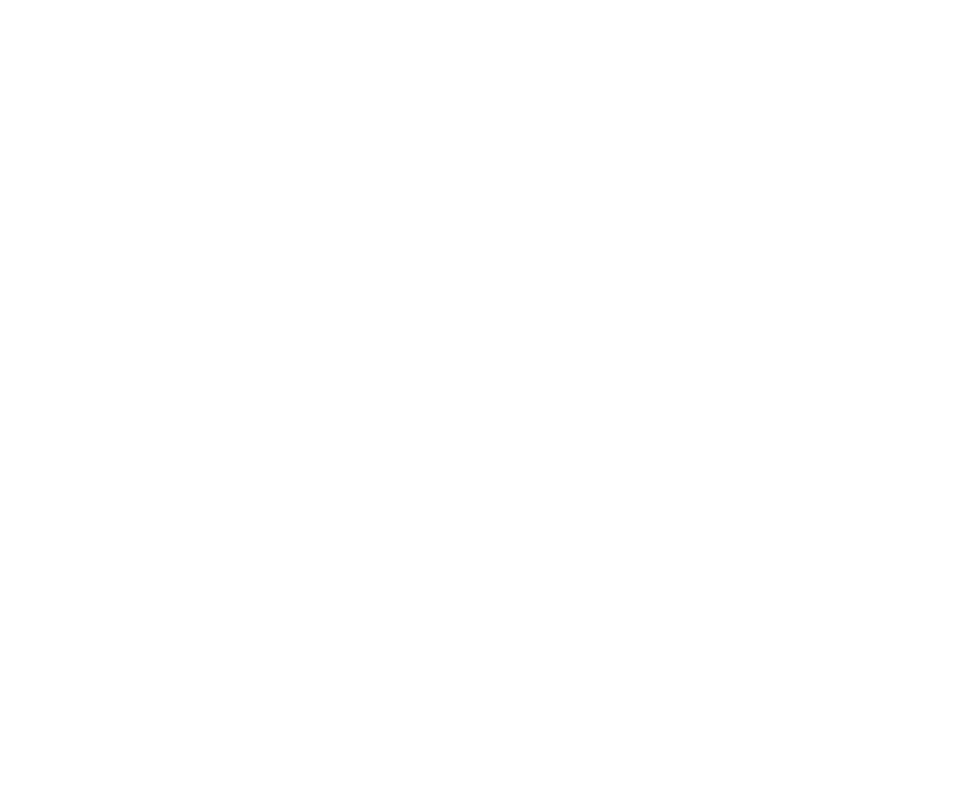
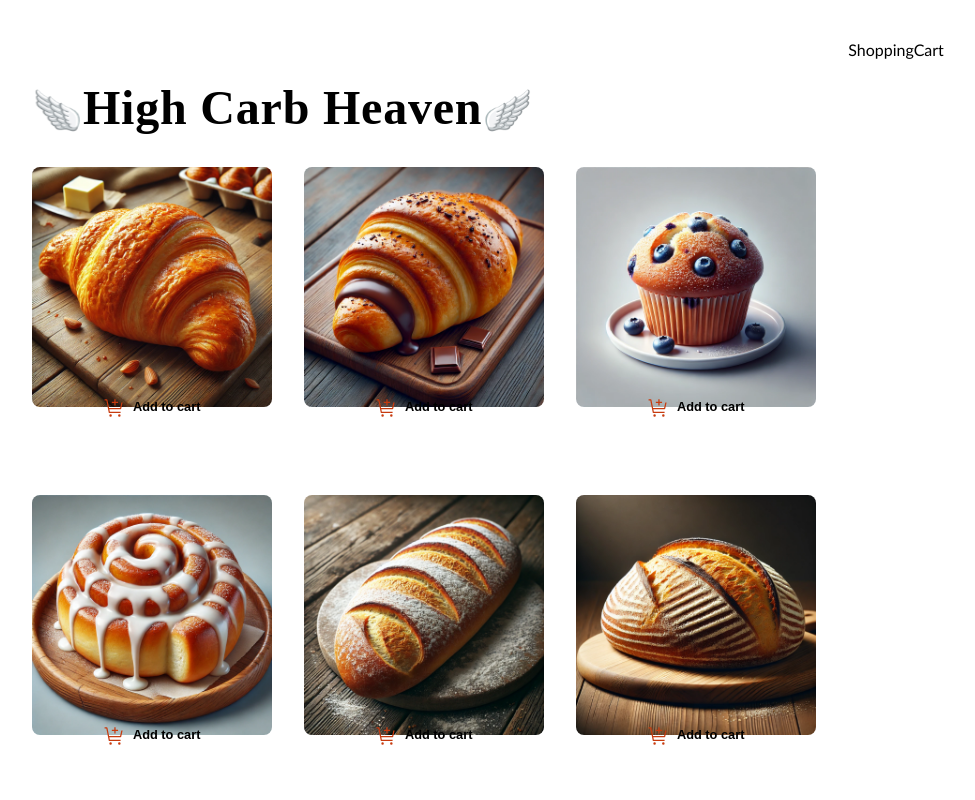
Before and after one commit to MartinusAaD/bakery-workshop, a React (Vite) app: page / in a window 1280 px wide. Shown: the top 800 px of the page, without its empty margins (152-1127 px from the left). Built offline with nearby package versions, Linux system fonts and the light colour scheme.

Commit message:
Create base content

```diff
--- a/src/App.jsx
+++ b/src/App.jsx
@@ -1,9 +1,19 @@
 import { useState } from "react";
-import "./App.module.css";
+import styles from "./App.module.css";
+import MenuList from "./components/MenuList/MenuList";
+import ShoppingCart from "./components/ShoppingCart/ShoppingCart";
 
 function App() {
+  const [cartContent, setCartContent] = useState([]);
 
-  return <></>;
+  return (
+    <>
+      <section className={styles.listWrapper}>
+        <MenuList cartContent={cartContent} setCartContent={setCartContent} />
+      </section>
+      <ShoppingCart />
+    </>
+  );
 }
 
 export default App;
--- /dev/null
+++ b/src/assets/data.js
@@ -0,0 +1,74 @@
+const bakeryItems = [
+	{
+	  id: 1,
+	  imageUrl: "images/croissant.jpg",
+	  name: "Butter Croissant",
+	  category: "Pastry",
+	  price: 2.5
+	},
+	{
+	  id: 2,
+	  imageUrl: "images/chocolate-croissant.jpg",
+	  name: "Chocolate Croissant",
+	  category: "Pastry",
+	  price: 3.0
+	},
+	{
+	  id: 3,
+	  imageUrl: "images/blueberry-muffin.jpg",
+	  name: "Blueberry Muffin",
+	  category: "Muffin",
+	  price: 2.8
+	},
+	{
+	  id: 4,
+	  imageUrl: "images/cinnamon-roll.jpg",
+	  name: "Cinnamon Roll",
+	  category: "Pastry",
+	  price: 3.5
+	},
+	{
+	  id: 5,
+	  imageUrl: "images/baguette.jpg",
+	  name: "French Baguette",
+	  category: "Bread",
+	  price: 4.0
+	},
+	{
+	  id: 6,
+	  imageUrl: "images/sourdough.jpg",
+	  name: "Sourdough Bread",
+	  category: "Bread",
+	  price: 5.5
+	},
+	{
+	  id: 7,
+	  imageUrl: "images/vanilla-cupcake.jpg",
+	  name: "Vanilla Cupcake",
+	  category: "Cake",
+	  price: 3.2
+	},
+	{
+	  id: 8,
+	  imageUrl: "images/chocolate-cake.jpg",
+	  name: "Chocolate Cake Slice",
+	  category: "Cake",
+	  price: 4.5
+	},
+	{
+	  id: 9,
+	  imageUrl: "images/apple-pie.jpg",
+	  name: "Apple Pie Slice",
+	  category: "Pie",
+	  price: 3.8
+	},
+	{
+	  id: 10,
+	  imageUrl: "images/macaron.jpg",
+	  name: "Assorted Macarons",
+	  category: "Cookies",
+	  price: 6.0
+	}
+  ];
+
+  export default bakeryItems;
--- a/src/components/MenuItem/MenuItem.jsx
+++ b/src/components/MenuItem/MenuItem.jsx
@@ -1,7 +1,13 @@
-import styles from "./MenuItem.module.css"
+import styles from "./MenuItem.module.css";
 
-const MenuItem = () => {
-  return <div>MenuItems</div>;
+const MenuItem = ({ key, item, cartContent, setCartContent }) => {
+  return (
+    <div className={styles.menuItem}>
+      <img src={item.imageUrl} alt="Image of baked goods" />
+
+      <button>Add to cart</button>
+    </div>
+  );
 };
 
 export default MenuItem;
--- a/src/components/MenuList/MenuList.jsx
+++ b/src/components/MenuList/MenuList.jsx
@@ -1,7 +1,26 @@
-import styles from "./MenuList.module.css"
+import App from "../../App";
+import styles from "./MenuList.module.css";
+import MenuItem from "../MenuItem/MenuItem";
+import bakeryItems from "../../assets/data";
 
-const MenuList = () => {
-  return <div>MenuList</div>;
+const MenuList = ({ cartContent, setCartContent }) => {
+  return (
+    <>
+      <h1 className={styles.dessertHeader}>High Carb Heaven</h1>
+      <div className={styles.menuList}>
+        {bakeryItems.map((item, index) => {
+          return (
+            <MenuItem
+              key={item.id}
+              item={item}
+              cartContent={cartContent}
+              setCartContent={setCartContent}
+            />
+          );
+        })}
+      </div>
+    </>
+  );
 };
 
 export default MenuList;
```
